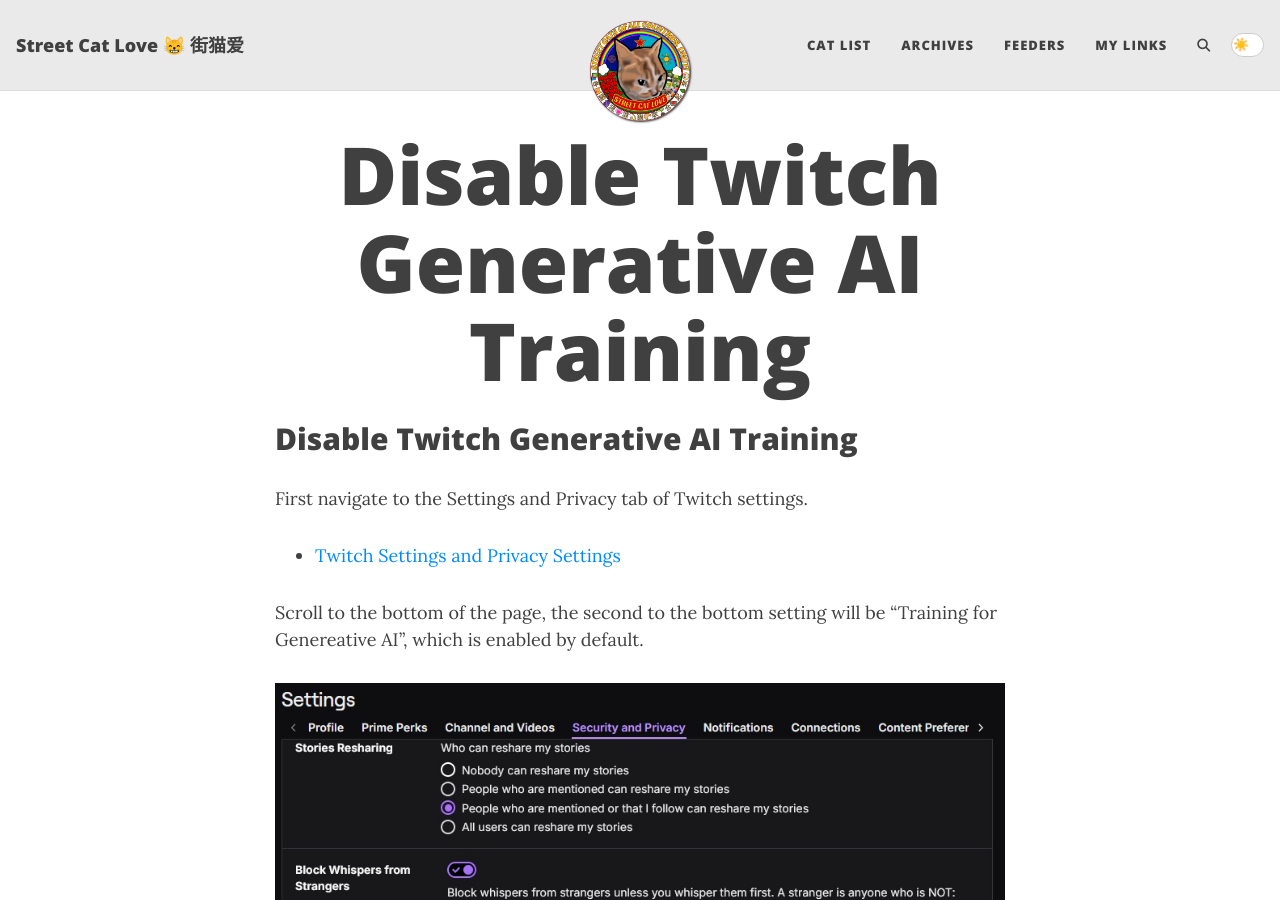
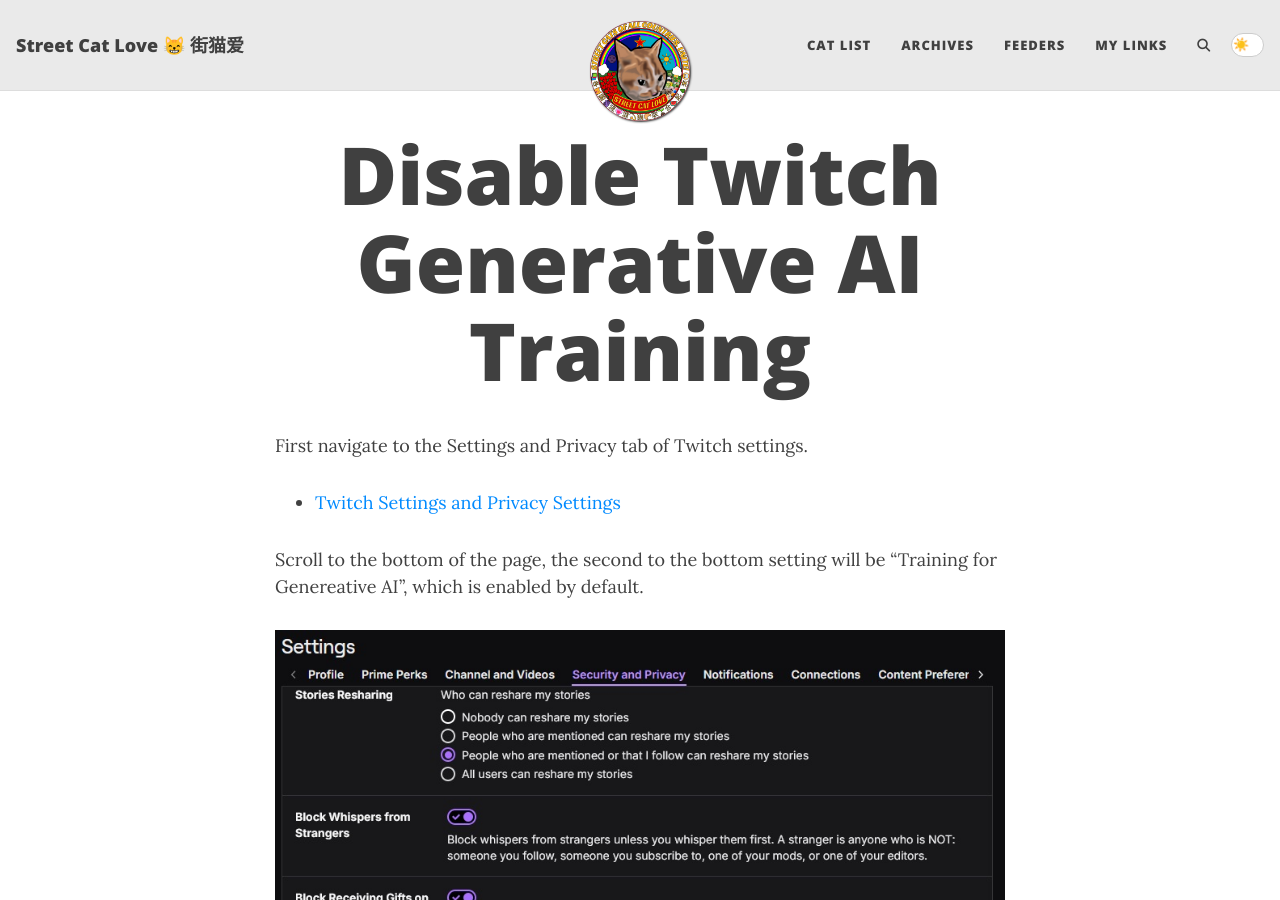
Before and after one commit to StreetCatLove/hellostreetcat, a Jekyll site: the page built from twitchai.md, in a window 1280 px wide and 900 px high. Built offline with Jekyll 4.4.1, drawn with Linux system fonts in a browser that asks for light colours; comment, search, counter and statistics services are not loaded.

Commit message:
Update twitchai.md

```diff
--- a/twitchai.md
+++ b/twitchai.md
@@ -4,8 +4,6 @@
 tags: [Forbidden Knowledge]
 comments: false
 ---
-
-<h2>Disable Twitch Generative AI Training</h2>
 
 First navigate to the Settings and Privacy tab of Twitch settings.
 * <a href="https://www.twitch.tv/settings/security">Twitch Settings and Privacy Settings</a>
```
